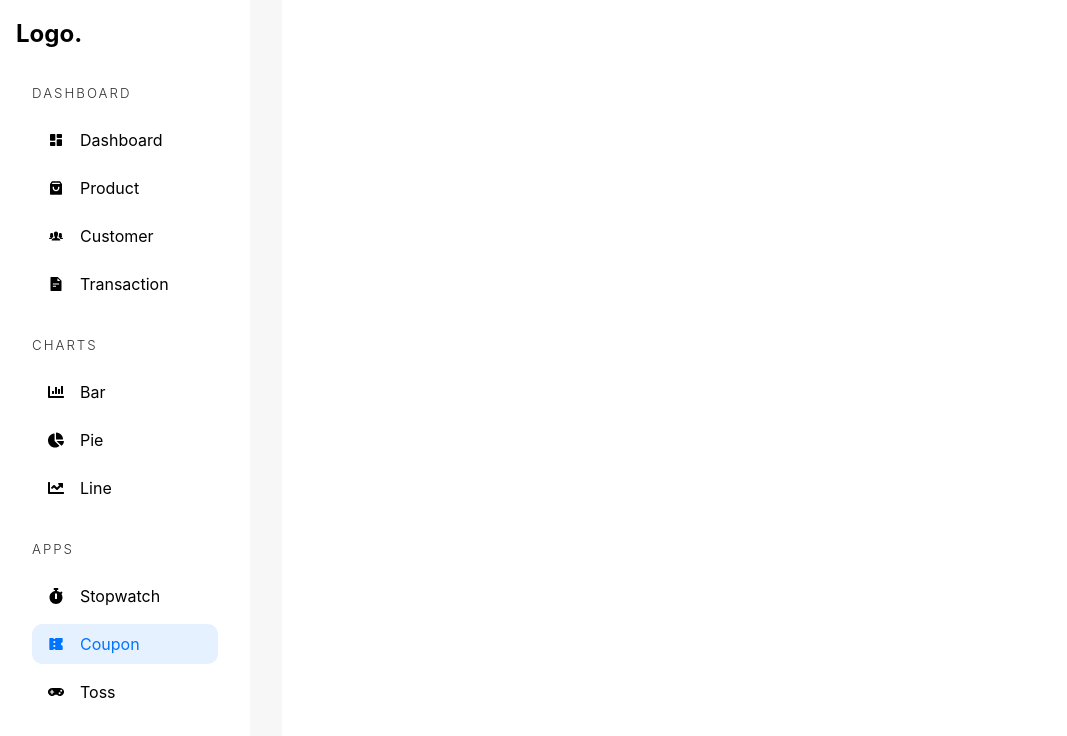
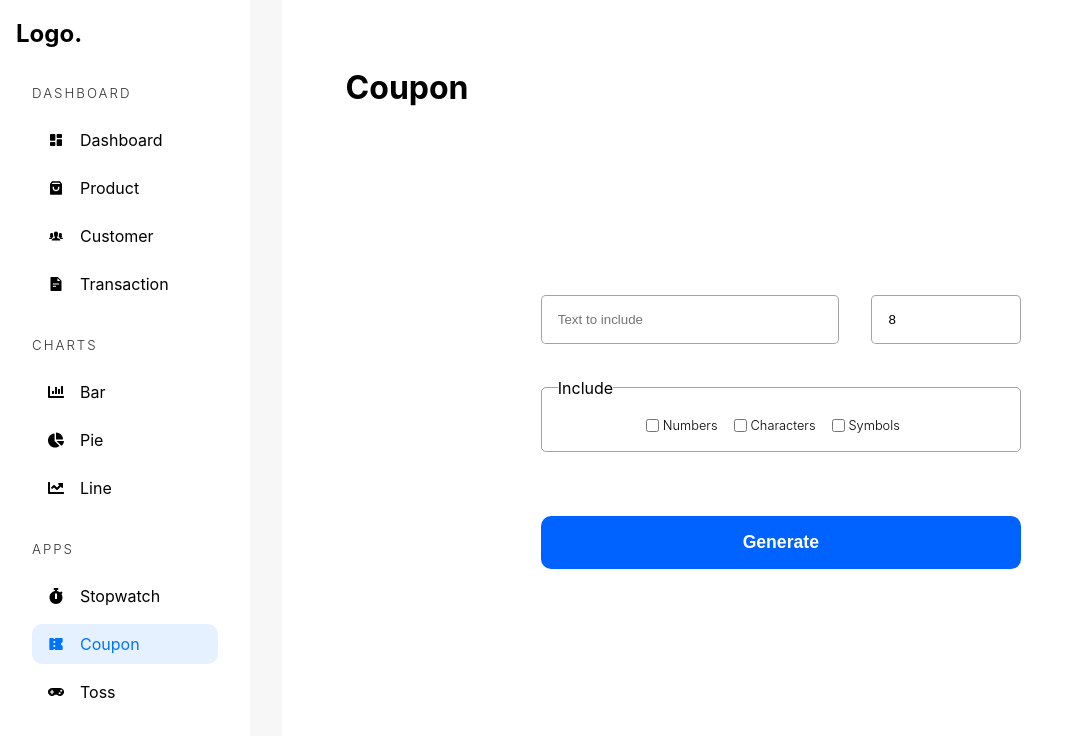
Before and after one commit to aditya90205/Admin_Dashboard, a React (Vite) app: page /admin/app/coupon in a window 1280 px wide. Shown: the top 736 px of the page, without its empty margins (0-1067 px from the left). Built offline with nearby package versions, Linux system fonts and the light colour scheme.

Commit message:
Added Coupon Generator

```diff
--- a/src/pages/apps/Coupon.tsx
+++ b/src/pages/apps/Coupon.tsx
@@ -1,15 +1,116 @@
+import { FormEvent, useEffect, useState } from "react";
 import AdminSidebar from "../../components/AdminSidebar";
 
+const allLetters = "ABCDEFGHIJKLMNOPQRSTUVWXYZabcdefghijklmnopqrstuvwxyz";
+const allNumbers = "1234567890";
+const allSymbols = "!@#$%^&*()_+";
+
 const Coupon = () => {
+  const [size, setSize] = useState<number>(8);
+  const [prefix, setPrefix] = useState<string>("");
+  const [includeNumbers, setIncludeNumbers] = useState<boolean>(false);
+  const [includeCharacters, setIncludeCharacters] = useState<boolean>(false);
+  const [includeSymbols, setIncludeSymbols] = useState<boolean>(false);
+  const [isCopied, setIsCopied] = useState<boolean>(false);
+
+  const [coupon, setCoupon] = useState<string>("");
+
+  const copyText = async(coupon: string) => {
+    await window.navigator.clipboard.writeText(coupon);
+    setIsCopied(true);
+  };
+
+  const submitHandler = (e: FormEvent<HTMLFormElement>) => {
+    e.preventDefault();
+    if (!includeNumbers && !includeCharacters && !includeSymbols) {
+      return alert("Please Select One Option At Least");
+    }
+
+    let result: string = prefix || "";
+
+    const loopLength: number = size - result.length;
+
+    for (let index = 0; index < loopLength; index++) {
+      let entireString: string = "";
+      if (includeCharacters) entireString += allLetters;
+      if (includeNumbers) entireString += allNumbers;
+      if (includeSymbols) entireString += allSymbols;
+
+      const randomNum: number = ~~(Math.random() * entireString.length);
+      result += entireString[randomNum];
+    }
+    setCoupon(result);
+  };
+
+  useEffect(() => {
+    setIsCopied(false);
+  }, [coupon])
+
+
   return (
     <div className="adminContainer">
       {/* Sidebar */}
       <AdminSidebar />
 
       {/* Main */}
-      <main className="dashboard-app-container"></main>
+      <main className="dashboard-app-container">
+        <h1>Coupon</h1>
+        <section>
+          <form action=" " className="coupon-form" onSubmit={submitHandler}>
+            <input
+              type="text"
+              placeholder="Text to include"
+              value={prefix}
+              onChange={(e) => setPrefix(e.target.value)}
+              maxLength={size}
+            />
+            <input
+              type="number"
+              placeholder="Text to include"
+              value={size}
+              onChange={(e) => setSize(Number(e.target.value))}
+              min={8}
+              max={25}
+            />
+            <fieldset>
+              <legend>Include</legend>
+
+              <input
+                type="checkbox"
+                checked={includeNumbers}
+                onChange={() => setIncludeNumbers((prev) => !prev)}
+              />
+              <span>Numbers</span>
+
+              <input
+                type="checkbox"
+                checked={includeCharacters}
+                onChange={() => setIncludeCharacters((prev) => !prev)}
+              />
+              <span>Characters</span>
+
+              <input
+                type="checkbox"
+                checked={includeSymbols}
+                onChange={() => setIncludeSymbols((prev) => !prev)}
+              />
+              <span>Symbols</span>
+            </fieldset>
+            <button type="submit">Generate</button>
+          </form>
+
+          {coupon && (
+            <code>
+              {coupon}{" "}
+              <span onClick={() => copyText(coupon)}>
+                {isCopied ? "Copied" : "Copy"}
+              </span>
+            </code>
+          )}
+        </section>
+      </main>
     </div>
   );
 };
 
-export default Coupon
+export default Coupon;
--- a/src/pages/apps/Stopwatch.tsx
+++ b/src/pages/apps/Stopwatch.tsx
@@ -10,7 +10,7 @@ const formatTime = (timeInSeconds: number) => {
     const minuteInString = minute.toString().padStart(2,"0");
     const secondsInString = seconds.toString().padStart(2,"0");
 
-    return `${hourInString}:${minuteInString}:${secondsInString}`;
+    return `${hourInString} : ${minuteInString} : ${secondsInString}`;
 }
 
 const Stopwatch = () => {
--- a/src/styles/_dashboardApp.scss
+++ b/src/styles/_dashboardApp.scss
@@ -55,5 +55,67 @@
                 }
             }
         }
+
+        .coupon-form {
+            @include grid(2fr 1fr, 2rem);
+            max-width: 30rem;
+            width: 100%;
+            >input {
+                padding: 1rem;
+                border: 1px solid rgba(0, 0, 0, 0.359);
+                outline: none;
+                border-radius: 5px;
+            }
+            >fieldset {
+                padding: 1rem;
+                border: 1px solid rgba(0, 0, 0, 0.359);
+                border-radius: 5px;
+                @include flex(row, center, center,0);
+                flex-wrap: nowrap;
+                grid-column: 1/3;
+                span {
+                    font-size: 0.8rem;
+                    font-weight: 300;
+                    margin-inline-start: 0.25rem;
+                    margin-inline-end: 1rem;
+                }
+            }
+
+            > button {
+                font-weight: 700;
+                font-size: 1.1rem;
+                width: 100%;
+                padding: 1rem;
+                border: none;
+                color: white;
+                cursor: pointer;
+                margin: 2rem 0;
+                border-radius: 10px;
+                grid-column: 1/3;
+                background-color: rgb(0,98,255);
+            }
+        }
+
+        > code{
+            position: relative;
+            font-size: 1.2rem;
+            letter-spacing: 2px;
+            cursor: pointer;
+            &:hover > span {
+                opacity: 1;
+            }
+            >span {
+                opacity: 0;
+                @include square(100%);
+                border-radius: 5px;
+                top: 0;
+                left: 0;
+                position: absolute;
+                background-color: rgb(15, 15, 15);
+                color: white;
+                font-size: 0.8rem;
+                @include flex;
+            }
+        }
     }
 }
```
